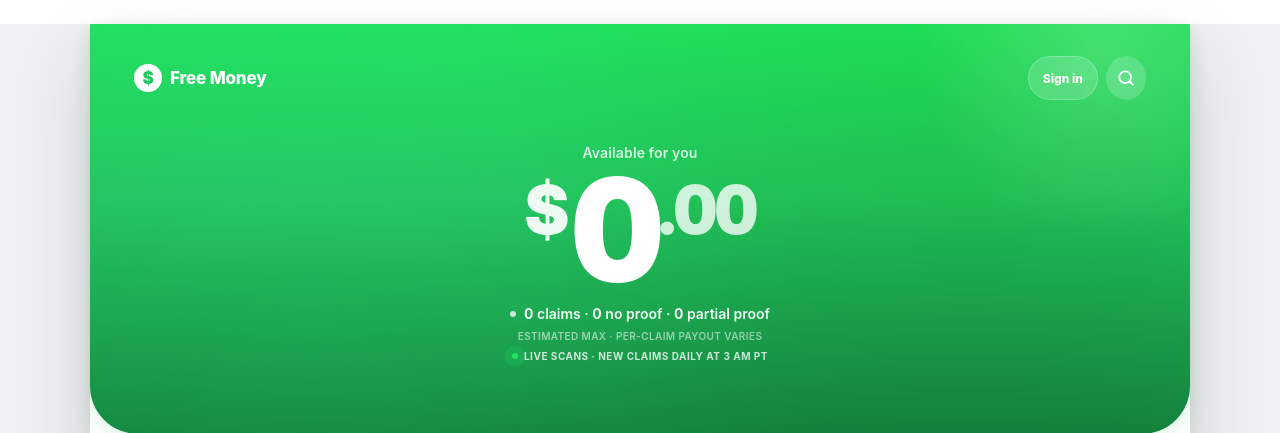
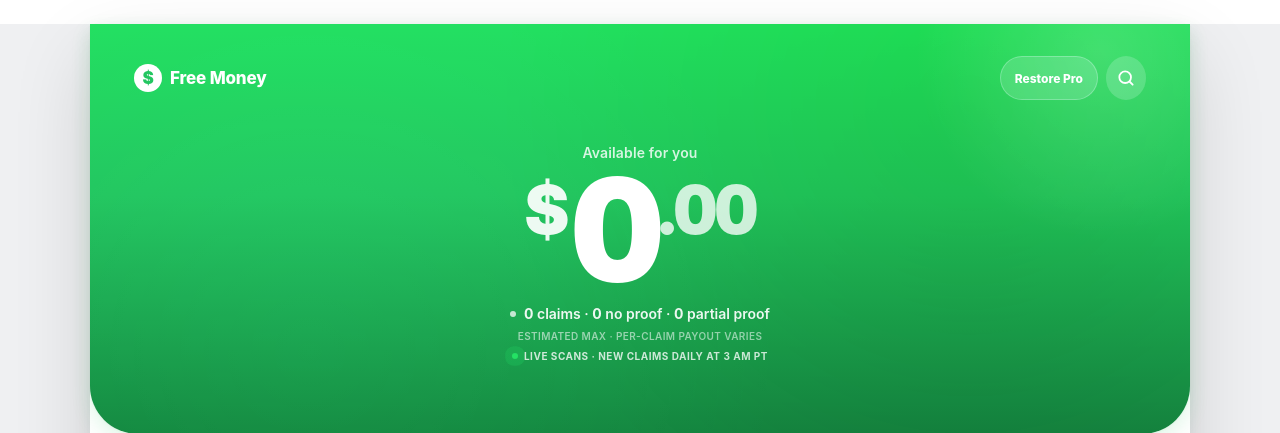
Before and after one commit to Asewolf/freemoney-app, a Flask app: page /freemoney in a window 1280 px wide. Shown: the top 433 px of the page. Run offline with Flask 3, Linux system fonts and the light colour scheme; data that the repository does not hold is empty.

Commit message:
Rename Sign In → Restore Pro for clarity (signup is the Stripe Checkout flow)

```diff
--- a/templates/freemoney.html
+++ b/templates/freemoney.html
@@ -507,7 +507,7 @@ button:focus-visible,a:focus-visible,input:focus-visible,select:focus-visible,
         Free Money
       </div>
       <div style="margin-left:auto;display:flex;align-items:center;gap:8px">
-        <button id="heroSignIn" type="button" aria-label="Sign in" style="background:rgba(255,255,255,.18);border:1px solid rgba(255,255,255,.28);color:#fff;font-weight:800;font-size:12px;padding:8px 14px;border-radius:99px;cursor:pointer;font-family:inherit;backdrop-filter:blur(10px)">Sign in</button>
+        <button id="heroSignIn" type="button" aria-label="Restore Pro access" title="Already a subscriber? Sign in to restore Pro access." style="background:rgba(255,255,255,.18);border:1px solid rgba(255,255,255,.28);color:#fff;font-weight:800;font-size:12px;padding:8px 14px;border-radius:99px;cursor:pointer;font-family:inherit;backdrop-filter:blur(10px)">Restore Pro</button>
         <button class="icon-btn" id="btnSearchOpen" aria-label="Search">
           <svg viewBox="0 0 24 24" fill="none" stroke="currentColor" stroke-width="2.2" stroke-linecap="round"><circle cx="11" cy="11" r="7"/><path d="M20 20l-3.5-3.5"/></svg>
         </button>
@@ -1711,8 +1711,9 @@ button:focus-visible,a:focus-visible,input:focus-visible,select:focus-visible,
       '<div class="modal">' +
         '<div class="modal-handle"></div>' +
         '<div class="modal-icon" style="background:linear-gradient(155deg,#2563EB,#1E3A8A)">&rarr;</div>' +
-        '<div class="modal-title">Sign in</div>' +
-        '<div class="modal-sub">Enter the email you used when subscribing. We&rsquo;ll send a 6-digit code to your inbox.</div>' +
+        '<div class="modal-title">Restore Pro access</div>' +
+        '<div class="modal-sub">Already a subscriber? Enter the email you used when you signed up. We&rsquo;ll send a 6-digit code to your inbox.</div>' +
+        '<div style="font-size:12px;color:var(--ca-gray);text-align:center;margin-top:-8px;margin-bottom:8px;line-height:1.4">New here? <a href="#" onclick="closeProModal();setTimeout(showProModal,150);return false;" style="color:#16a34a;font-weight:800;text-decoration:none">Start your 7-day free trial &rarr;</a></div>' +
         '<div id="modalRestoreForm" style="margin-top:20px"></div>' +
         '<div style="font-size:11px;color:var(--ca-gray);text-align:center;margin-top:16px;line-height:1.5">No password needed. The code is sent to the email on your subscription &mdash; only the inbox owner can sign in.</div>' +
         '<button class="modal-close" id="modalCloseBtn" type="button" style="margin-top:14px">Cancel</button>' +
@@ -1797,7 +1798,7 @@ button:focus-visible,a:focus-visible,input:focus-visible,select:focus-visible,
         '<div class="modal-trial" id="planTrialNote">Free for 7 days &bull; cancel anytime</div>' +
         '<button class="modal-cta" id="stripeSubBtn" type="button">Start Free Trial</button>' +
         '<div class="modal-sec" id="planSecCopy" style="line-height:1.5;max-width:360px;margin:10px auto 0">Your card will be charged $4.99/month automatically after the 7-day trial. Cancel anytime in the app. By continuing you agree to the <a href="/terms-of-service" target="_blank" style="color:var(--ca-green);text-decoration:underline">Terms</a> and <a href="/privacy-policy" target="_blank" style="color:var(--ca-green);text-decoration:underline">Privacy Policy</a>.</div>' +
-        '<button class="modal-restore" id="modalRestoreBtn" type="button">I&rsquo;m already a member &middot; Sign in</button>' +
+        '<button class="modal-restore" id="modalRestoreBtn" type="button">Already subscribed? Restore Pro access</button>' +
         '<div id="modalRestoreForm"></div>' +
         '<button class="modal-close" id="modalCloseBtn" type="button">Maybe later</button>' +
       '</div>';
```
